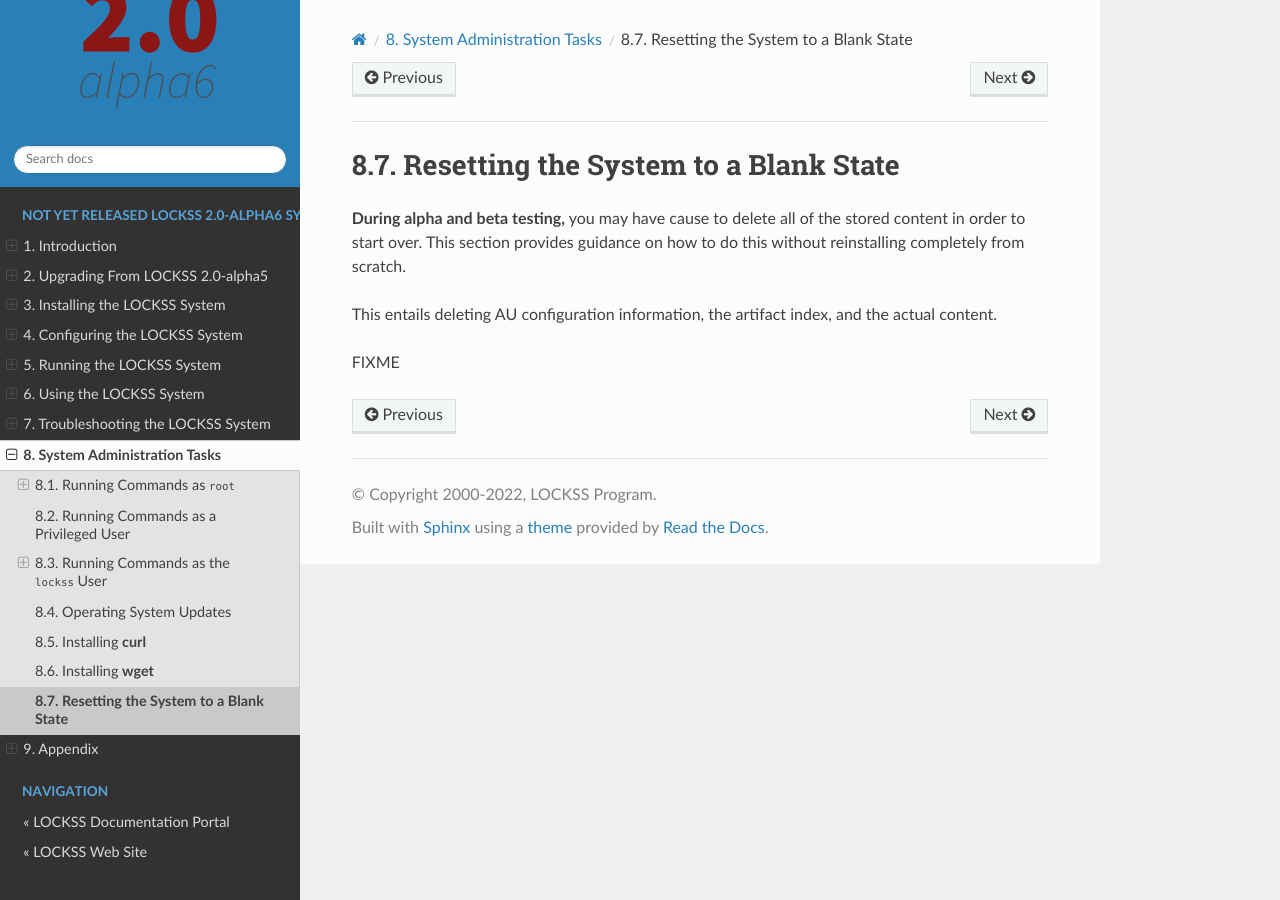
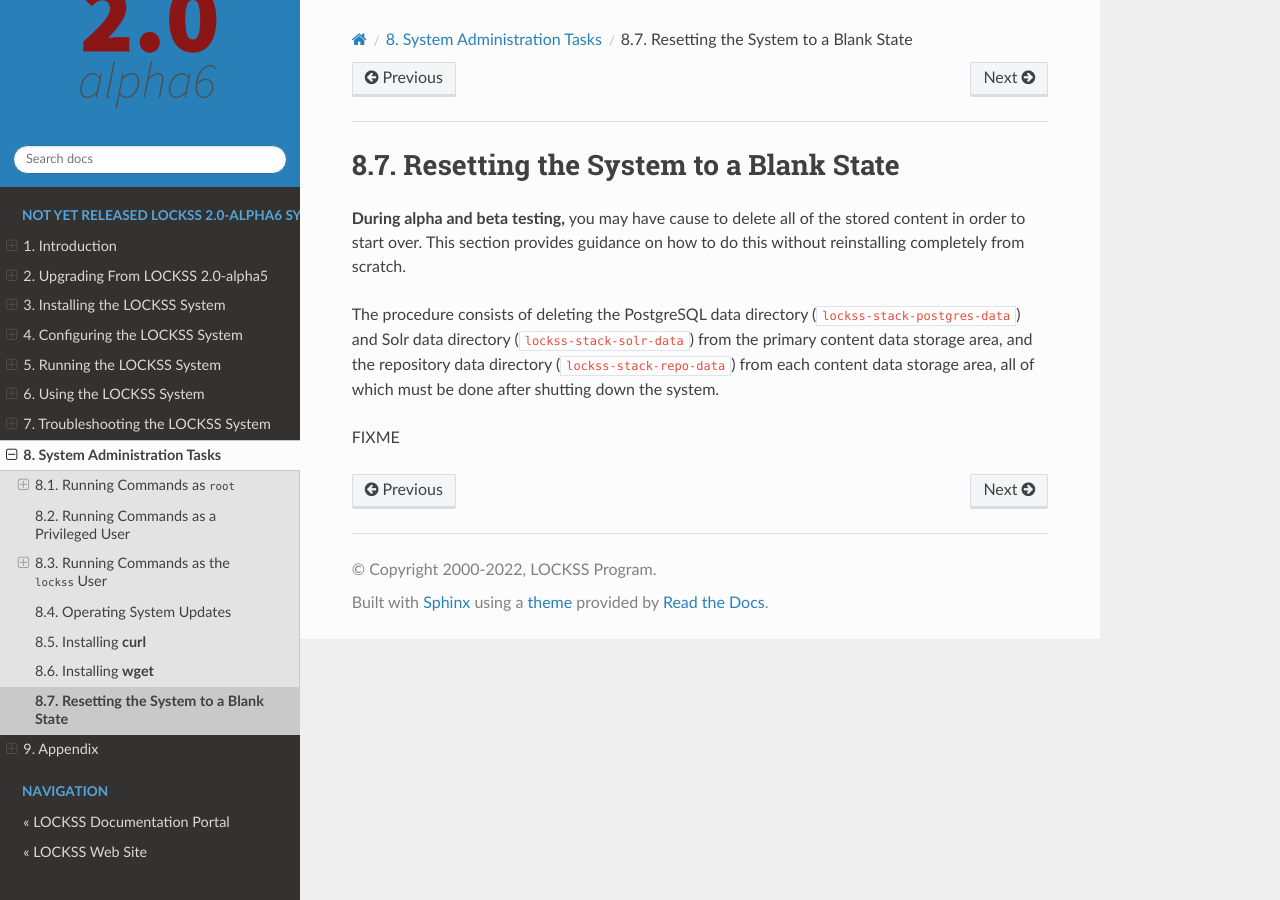
Before and after one commit to lockss/lockss-rtd-manual, a Sphinx documentation site: the page built from docs/sysadmin/resetting.rst, in a window 1280 px wide. Built offline with Sphinx 7.4.7 and the Read the Docs theme 2.0.0, drawn with Linux system fonts in a browser that asks for light colours.

Commit message:
Awaiting script instructions.

```diff
--- a/docs/sysadmin/resetting.rst
+++ b/docs/sysadmin/resetting.rst
@@ -4,6 +4,6 @@ Resetting the System to a Blank State
 
 **During alpha and beta testing,** you may have cause to delete all of the stored content in order to start over. This section provides guidance on how to do this without reinstalling completely from scratch.
 
-This entails deleting AU configuration information, the artifact index, and the actual content.
+The procedure consists of deleting the PostgreSQL data directory (``lockss-stack-postgres-data``) and Solr data directory (``lockss-stack-solr-data``) from the primary content data storage area, and the repository data directory (``lockss-stack-repo-data``) from each content data storage area, all of which must be done after shutting down the system.
 
 FIXME
```
